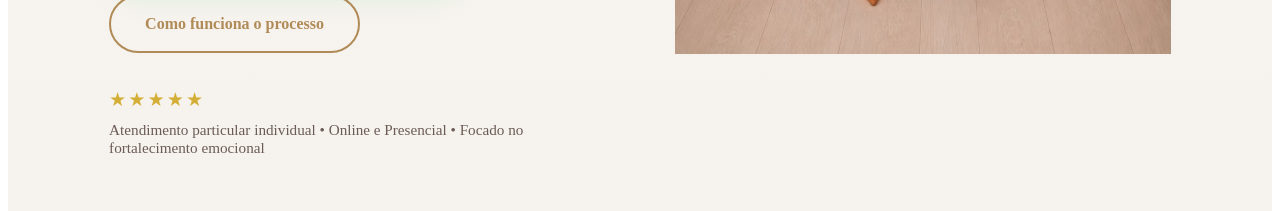
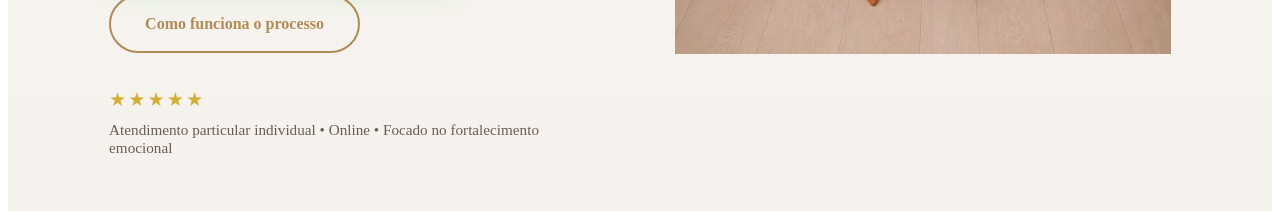
Before and after one commit to Institutokamilahfranco/instituto-kamilah-site, a Next.js app: page / in a window 1280 px wide. Shown: the part 960-1171 px from the top of the page. Built offline with nearby package versions, Linux system fonts and the light colour scheme.

Commit message:
Update page.js

```diff
--- a/app/page.js
+++ b/app/page.js
@@ -165,7 +165,7 @@ Através da mentoria terapêutica individual, você fortalece sua autoestima, ro
             fontSize: ".95rem",
           }}
         >
-          Atendimento particular individual • Online e Presencial • Focado no fortalecimento emocional
+          Atendimento particular individual • Online • Focado no fortalecimento emocional
         </div>
       </div>
     </div>
@@ -1972,10 +1972,10 @@ href="https://wa.me/5546988042216?text=Ola%20Kamilah%2C%20vim%20pelo%20site%2C%2
         }}
       >
         {[
-          "✔ Atendimento personalizado para pessoas e casais",
+          "✔ Atendimento personalizado individual e para casais",
           "✔ Processos estruturados e adaptados a cada realidade",
           "✔ Olhar profundo para padrões emocionais e relacionais",
-          "✔ Atendimento online e presencial",
+          "✔ Atendimento online ",
         ].map((item, index) => (
           <div
             key={index}
@@ -2089,7 +2089,7 @@ href="https://wa.me/5546988042216?text=Ola%20Kamilah%2C%20vim%20pelo%20site%2C%2
         },
         {
           icone: "💻",
-          titulo: "Atendimento online e presencial",
+          titulo: "Atendimento online",
           texto:
             "Acompanhamentos realizados com privacidade, acolhimento e segurança, de forma online para todo o Brasil e presencialmente no Instituto.",
         },
```
